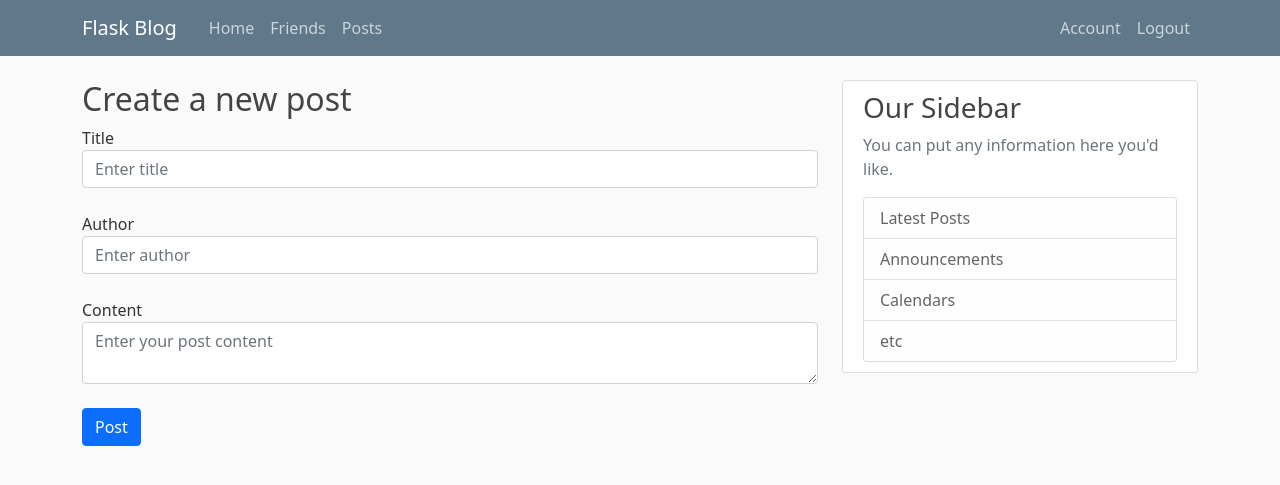
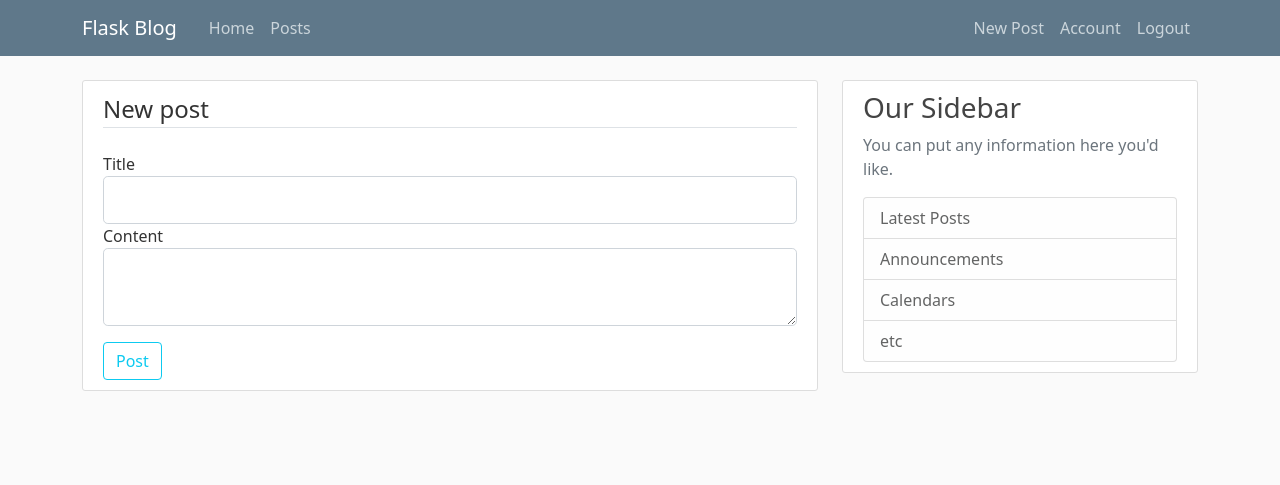
Before and after one commit to Moremar/py-library-tuto, a Flask app: page /posts/create in a window 1280 px wide. Shown: the top 485 px of the page. Run offline with Flask 2, Linux system fonts and the light colour scheme; the visitor is signed in with stand-in values (Sample User, id 1); some libraries are stand-ins or nearby versions.

Commit message:
use Flask forms for post creation/edit + improve posts template

```diff
--- a/flask/flask_app/myblog/forms.py
+++ b/flask/flask_app/myblog/forms.py
@@ -1,6 +1,6 @@
 from flask_wtf import FlaskForm
 from flask_wtf.file import FileField, FileAllowed
-from wtforms import StringField, PasswordField, SubmitField, BooleanField, ValidationError
+from wtforms import StringField, PasswordField, SubmitField, BooleanField, ValidationError, TextAreaField
 from wtforms.validators import DataRequired, Length, Email, EqualTo
 from flask_login import current_user
 
@@ -59,3 +59,10 @@ class UpdateAccountForm(FlaskForm):
             user = User.query.filter_by(email=email.data).first()
             if user:
                 raise ValidationError('This email is already used, please choose a different one.')
+
+
+# Form to create or edit a post
+class PostForm(FlaskForm):
+    title = StringField('Title', validators=[DataRequired()])
+    content = TextAreaField('Content', validators=[DataRequired()])
+    submit = SubmitField('Post')
--- a/flask/flask_app/myblog/routes.py
+++ b/flask/flask_app/myblog/routes.py
@@ -1,7 +1,7 @@
 import secrets  # only used for a random hex
 import os
 
-from flask import request, render_template, redirect, flash, url_for
+from flask import request, render_template, redirect, flash, url_for, abort
 from flask_login import login_user, logout_user, current_user, login_required
 from PIL import Image  # part of Pillow (Python Imaging Library)
 
@@ -9,7 +9,7 @@ from PIL import Image  # part of Pillow (Python Imaging Library)
 # Note : for some reason the import of myblog package is flagged as an error in Pycharm
 from myblog import app, db, bcrypt
 from myblog.models import BlogPost, User
-from myblog.forms import SignupForm, LoginForm, UpdateAccountForm
+from myblog.forms import SignupForm, LoginForm, UpdateAccountForm, PostForm
 
 
 # Handler for a GET request on url /hello returning a hardcoded string
@@ -57,45 +57,56 @@ def get_posts_handler():
 
 
 # Handler to delete a blog post
-@app.route('/posts/delete/<int:post_id>')
+@app.route('/posts/delete/<int:post_id>', methods=['POST'])
+@login_required
 def delete_post_handler(post_id):
     post = BlogPost.query.get_or_404(post_id)
+    if post.author != current_user:   # we can also use: post.user_id != current_user.id
+        abort(403)
     db.session.delete(post)
     db.session.commit()
-    return redirect('/posts')
+    flash('Your post has been deleted.', 'success')
+    return redirect(url_for('get_posts_handler'))
 
 
 # Handler to create a post
 # GET will access the creation page, and POST will create the post in the database
 @app.route('/posts/create', methods=['GET', 'POST'])
+@login_required
 def create_post_handler():
-    if request.method == 'POST':
+    form = PostForm()
+    if form.validate_on_submit():
         # Add a post in the DB on POST (from the form submit button click)
-        post_title = request.form['title']
-        post_content = request.form['content']
-        post_author = request.form['author']
-        # Create DB object
-        new_post = BlogPost(title=post_title, content=post_content, author=post_author)
+        new_post = BlogPost(title=form.title.data, content=form.content.data, user_id=current_user.id)
         db.session.add(new_post)
         db.session.commit()
+        flash('Your post was successfully created.', 'success')
         return redirect('/posts')
-    elif request.method == 'GET':
-        return render_template('create.html', title="New")
+
+    return render_template('create.html', title="New", form=form)
 
 
 # Handler to edit a blog post
 # GET will access the edition page, and POST will update the database
 @app.route('/posts/edit/<int:post_id>', methods=['GET', 'POST'])
+@login_required
 def edit_post_handler(post_id):
     post = BlogPost.query.get_or_404(post_id)
-    if request.method == 'POST':
-        post.title = request.form['title']
-        post.content = request.form['content']
-        post.author = request.form['author']
+    if current_user.id != post.user_id:
+        # Not allowed to edit another user's post
+        abort(403)
+    form = PostForm()
+    if form.validate_on_submit():
+        post.title = form.title.data
+        post.content = form.content.data
         db.session.commit()
+        flash('Your post has been updated!', 'success')
         return redirect('/posts')
-    elif request.method == 'GET':
-        return render_template('edit.html', title="Edit", post=post)
+    if request.method == 'GET':
+        # pre-populate the title and content
+        form.title.data = post.title
+        form.content.data = post.content
+    return render_template('edit.html', title="Edit", post=post, form=form)
 
 
 # Handler to register a new user
--- a/flask/flask_app/myblog/static/css/app.css
+++ b/flask/flask_app/myblog/static/css/app.css
@@ -49,6 +49,7 @@ a.article-title:hover {
   height: 65px;
   width: 65px;
   margin-right: 16px;
+  border:1px solid #aaa;
 }
 
 .article-metadata {
@@ -73,10 +74,11 @@ a.article-title:hover {
 }
 
 .account-img {
-  height: 125px;
-  width: 125px;
+  height: 100px;
+  width: 100px;
   margin-right: 20px;
   margin-bottom: 16px;
+  border:1px solid #aaa;
 }
 
 .account-heading {
--- a/flask/flask_app/myblog/templates/account.html
+++ b/flask/flask_app/myblog/templates/account.html
@@ -3,7 +3,7 @@
 {% block content %}
     <div class="content-section">
       <div class="d-flex">
-        <img class="rounded-circle account-img" style="border:1px solid #aaa;width:100px;height:100px;" src="{{image_path}}">
+        <img class="rounded-circle account-img" src="{{image_path}}">
         <div class="media-body">
           <h2 class="account-heading">{{current_user.username}}</h2>
           <p class="text-secondary">{{current_user.email}}</p>
--- a/flask/flask_app/myblog/templates/base.html
+++ b/flask/flask_app/myblog/templates/base.html
@@ -27,12 +27,12 @@
           <div class="collapse navbar-collapse" id="navbarToggle">
             <div class="navbar-nav me-auto">
               <a class="nav-item nav-link" href="{{url_for('home_handler')}}">Home</a>
-              <a class="nav-item nav-link" href="{{url_for('friends_handler')}}">Friends</a>
               <a class="nav-item nav-link" href="{{url_for('get_posts_handler')}}">Posts</a>
             </div>
             <!-- Navbar Right Side -->
             <div class="navbar-nav">
               {% if current_user.is_authenticated %}
+              <a class="nav-item nav-link" href="{{url_for('create_post_handler')}}">New Post</a>
               <a class="nav-item nav-link" href="{{url_for('account_handler')}}">Account</a>
               <a class="nav-item nav-link" href="{{url_for('logout_handler')}}">Logout</a>
               {% else %}
--- a/flask/flask_app/myblog/templates/create.html
+++ b/flask/flask_app/myblog/templates/create.html
@@ -1,8 +1,52 @@
 {% extends 'base.html' %}
 
 {% block content %}
-<h2>Create a new post </h2>
+ <div class="content-section">
+        <!-- empty action will post to the same route -->
+        <form method="POST" action="">
+            <!-- required for security -->
+            {{ form.hidden_tag() }}
+            <fieldset class="form-group">
+                <legend class="border-bottom mb-4">New post</legend>
 
+                <!-- Title field -->
+                <div class="form-group">
+                    {{ form.title.label(class="form-control-label") }}
+                    {% if form.title.errors %}
+                        {{ form.title(class="form-control form-control-lg is-invalid") }}
+                        <div class="invalid-feedback">
+                            {% for error in form.title.errors %}
+                                <span>{{ error }}</span>
+                            {% endfor %}
+                        </div>
+                    {% else %}
+                        {{ form.title(class="form-control form-control-lg") }}
+                    {% endif %}
+                </div>
+
+                <!-- Content field -->
+                <div class="form-group">
+                    {{ form.content.label(class="form-control-label") }}
+                    {% if form.content.errors %}
+                        {{ form.content(class="form-control form-control-lg is-invalid") }}
+                        <div class="invalid-feedback">
+                            {% for error in form.content.errors %}
+                                <span>{{ error }}</span>
+                            {% endfor %}
+                        </div>
+                    {% else %}
+                        {{ form.content(class="form-control form-control-lg") }}
+                    {% endif %}
+                </div>
+            </fieldset>
+            <div class="form-group mt-3">
+                {{ form.submit(class="btn btn-outline-info") }}
+            </div>
+        </form>
+    </div>
+
+<!-- New Post form without WTForm -->
+<!--
 <form action="/posts/create" method="POST">
     <label for="title">Title</label>
     <input class="form-control" type="text" placeholder="Enter title" aria-label="Enter title" name="title" id="title">
@@ -15,5 +59,5 @@
     <br />
     <input class="btn btn-primary" type="submit" value="Post" />
 </form>
-
+-->
 {% endblock %}
```
Also changed, not shown: flask/flask_app/myblog/templates/edit.html (+41 -15 lines), flask/flask_app/myblog/templates/posts.html (+34 -24 lines).
